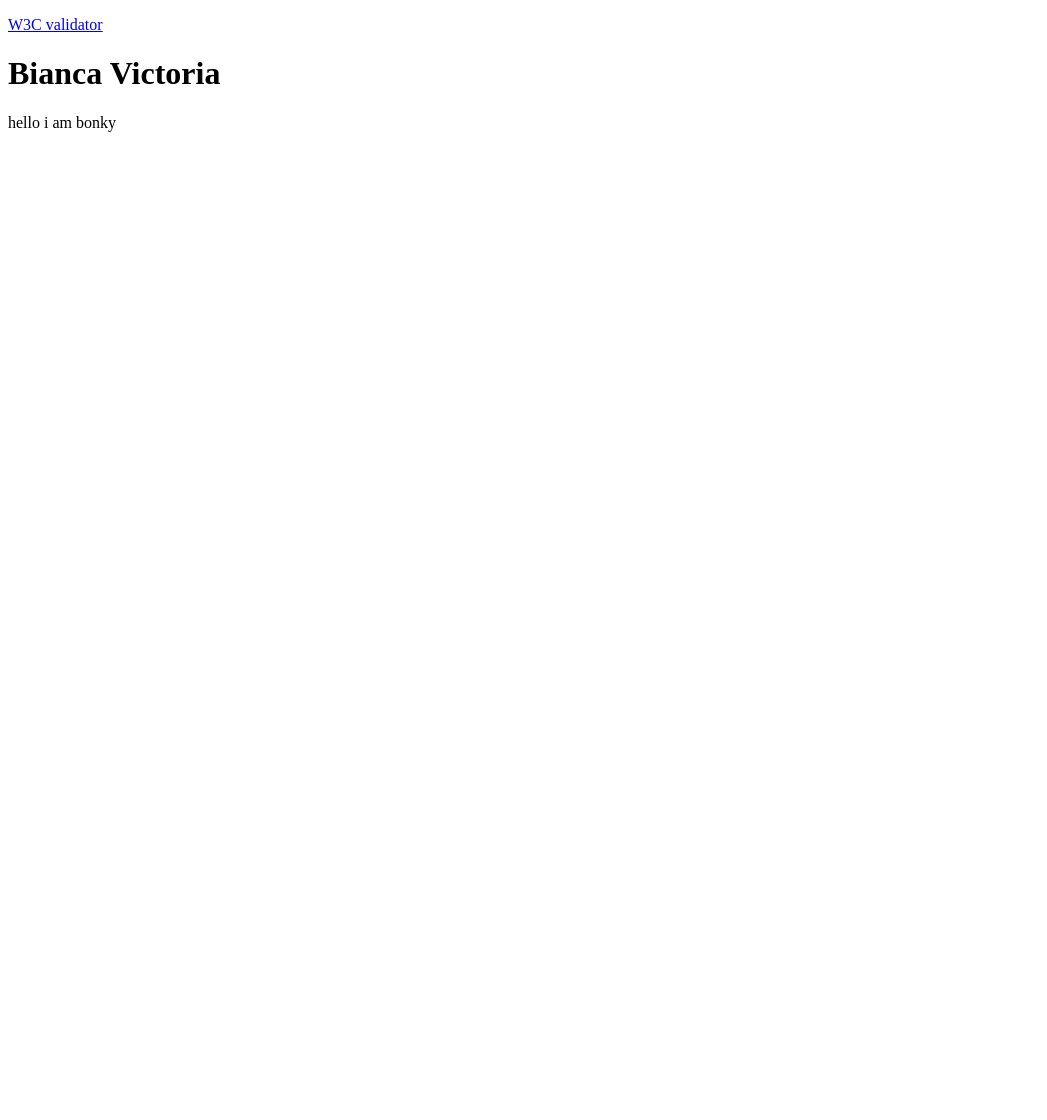
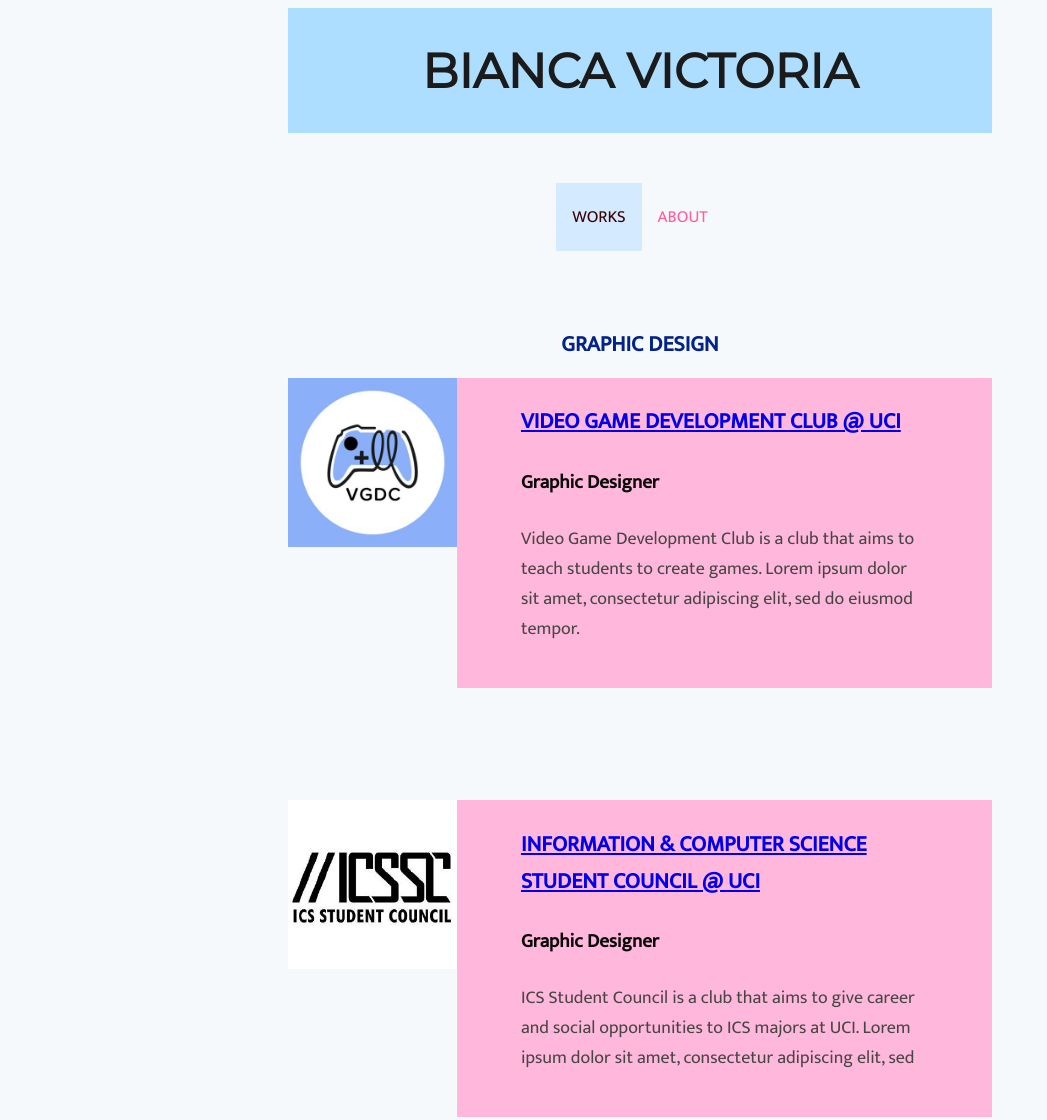
Before and after one commit to biancavictoria-illustrations/biancavictoria-illustrations, a plain HTML site: page index.html in a window 1280 px wide. Shown: the whole page, without its empty margins (0-1047 px from the left). Before the commit the page ends 800 px from the top, so only its background shows below. Drawn offline with Linux system fonts and the light colour scheme.

Commit message:
NEW HTML

```diff
--- a/index.html
+++ b/index.html
@@ -1,5 +1,6 @@
 <!doctype html>
 <html lang="en">
+
 
 <!--
 WRITTEN BY: Bianca Ysabelle Victoria
@@ -7,22 +8,86 @@
 -->
 
 <head>
+  <!-- RESPONSIVE DESIGN -->
+  <meta name="viewport" content="width=device-width, initial-scale=1.0"/>
   <meta charset="utf-8">
   <meta name="author" content="Bianca Victoria">
   <meta name="description" content="Graphic design portfolio">
-   <!-- you would link to an external stylesheet here! -->
+
+
+  <!-- STYLESHEETS -->
+  <!-- Font Styles & more -->
+  <link href="../css/style.css" rel="stylesheet" type="text/css"/>
+  <!-- Position Styles -->
+  <link href="../css/positionStyle.css" rel="stylesheet" type="text/css"/>
+  <!-- Navigation Bar Style -->
+  <link href="../css/navStyle.css" rel="stylesheet" type="text/css"/>
+
+
+  <!-- FONTS -->
+  <link href="https://fonts.googleapis.com/css?family=Mukta" rel ="stylesheet">
+  <link href="https://fonts.googleapis.com/css?family=Montserrat" rel ="stylesheet">
+
+
    <!-- you would also link to Bootstrap here! -->
-  <title>title here</title>
+  <title>Bianca Victoria Portfolio</title>
 </head>
+
 <body>
-  <p>
-    <a href="http://validator.w3.org/check?uri=referer">
-       W3C validator
-    </a>
-      <h1>
-        Bianca Victoria
-      </h1>
-    hello i am bonky
-  </p>
+  <h1> BIANCA VICTORIA </h1>
+
+  <!--Navigation Bar-->
+  <div class="topnav">
+    <a class="active" href="../data/index.html">WORKS</a>
+    <a href="../data/about.html">ABOUT</a>
+  </div>
+
+  <h2>
+    GRAPHIC DESIGN
+  </h2>
+
+  <!-- Box of Info -->
+  <img src="../media/VGDC.jpg" alt="Logo of UCI's Video Game Development Club" class="responsive" id="VGDC_image">
+  <div class="info_box">
+      <h3>
+        <a href="../data/vgdc.html">
+        VIDEO GAME DEVELOPMENT CLUB @ UCI
+        </a>
+      </h3>
+      <h4>
+        Graphic Designer
+      </h4>
+      <p>
+        Video Game Development Club is a club that aims to teach students to create games.
+        Lorem ipsum dolor sit amet, consectetur adipiscing elit, sed do eiusmod tempor.
+      </p>
+  </div>
+
+
+  <!-- Box of Info -->
+  <img src="../media/ICSStudentCouncil.jpg" alt="Logo of UCI's ICS Student Council" class="responsive" id="ICSSC_image">
+  <div class="info_box">
+      <h3>
+        <a href="../data/icssc.html">
+        INFORMATION & COMPUTER SCIENCE STUDENT COUNCIL @ UCI
+        </a>
+      </h3>
+      <h4>
+        Graphic Designer
+      </h4>
+      <p>
+        ICS Student Council is a club that aims to give career and social opportunities to
+        ICS majors at UCI. Lorem ipsum dolor sit amet, consectetur adipiscing elit, sed
+      </p>
+  </div>
+
+
+  <div class="footer">
+    <p>
+    </p>
+  </div>
+
+
+
 </body>
 </html>
```
